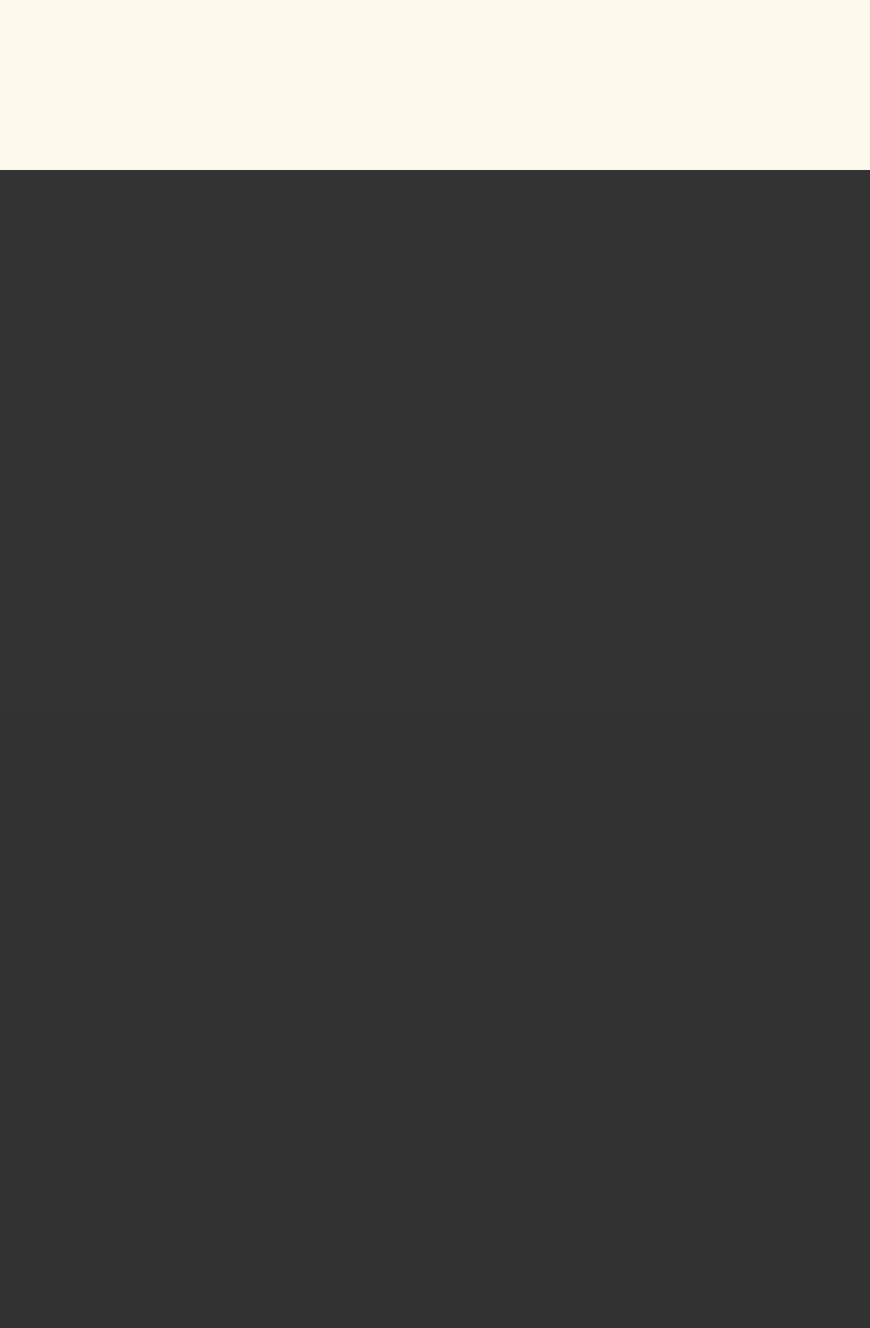
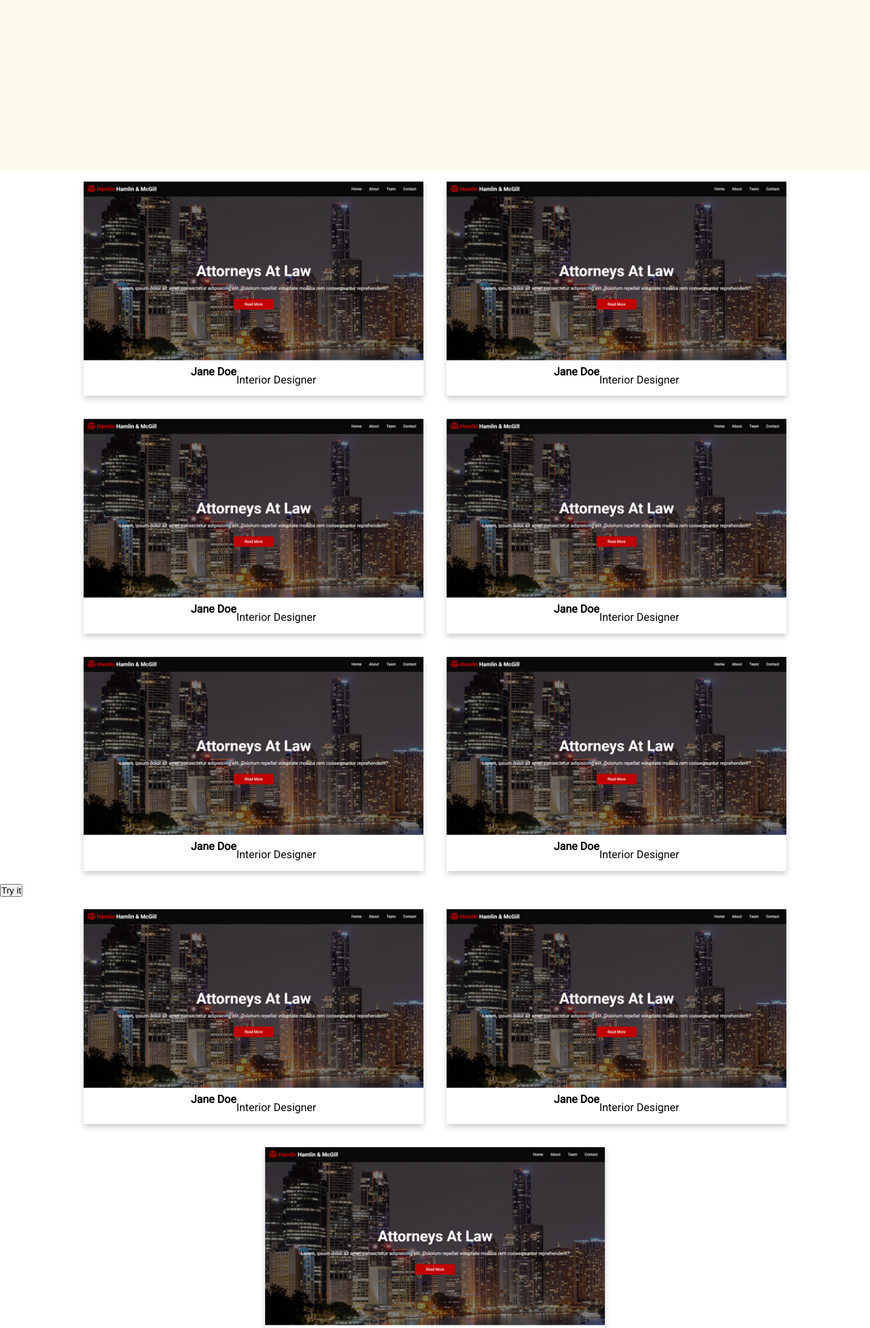
Before and after one commit to tmoran18/portfolio, a PHP site: page / in a window 1280 px wide. Shown: the part 1350-3303 px from the top of the page at 68% size. Before the commit the page ends 1600 px from the top, so only its background shows below. Run offline with PHP 8.4, Linux system fonts and the light colour scheme; some libraries are stand-ins or nearby versions.

Commit message:
Added cards grid to portfolio.

```diff
--- a/css/styles.css
+++ b/css/styles.css
@@ -225,8 +225,33 @@ background:#FDF9ED;
 /* Section: Portfolio */
 #portfolio{
    height:100vh;
-   background:#333333;
+   background:#fff;
 }
+
+.card-container,
+#more-cards {
+   /* padding: 10px 16px; */
+   display:flex;
+   flex-wrap: wrap;
+   max-width:1920px;
+   margin:0 auto;
+   justify-content: center;
+ }
+.card {
+   box-shadow: 0 4px 8px 0 rgba(0,0,0,0.2);
+   transition: 0.3s;
+   width: 30%;
+   margin:17px;
+   flex-basis:500px;
+
+ }
+
+ .card:hover {
+   box-shadow: 0 8px 16px 0 rgba(0,0,0,0.2);
+ }
+
+
+
 /* Section:Clients */
 
 #clients .items {
--- a/index.html
+++ b/index.html
@@ -49,8 +49,75 @@
 
    </section>
    <!-- Portfolio -->
-   <section id="portfolio" class="">
-
+   <section id="portfolio">
+      <div class="card-container">
+         <div class="card">
+            <img src="img/hhm-thumbnail.PNG" alt="Avatar" style="width:100%">
+            <div class="card-container">
+               <h4><b>Jane Doe</b></h4>
+               <p>Interior Designer</p>
+            </div>
+         </div>
+         <div class="card">
+            <img src="img/hhm-thumbnail.PNG" alt="Avatar" style="width:100%">
+            <div class="card-container">
+               <h4><b>Jane Doe</b></h4>
+               <p>Interior Designer</p>
+            </div>
+         </div>
+         <div class="card">
+            <img src="img/hhm-thumbnail.PNG" alt="Avatar" style="width:100%">
+            <div class="card-container">
+               <h4><b>Jane Doe</b></h4>
+               <p>Interior Designer</p>
+            </div>
+         </div>
+         <div class="card">
+            <img src="img/hhm-thumbnail.PNG" alt="Avatar" style="width:100%">
+            <div class="card-container">
+               <h4><b>Jane Doe</b></h4>
+               <p>Interior Designer</p>
+            </div>
+         </div>
+         <div class="card">
+            <img src="img/hhm-thumbnail.PNG" alt="Avatar" style="width:100%">
+            <div class="card-container">
+               <h4><b>Jane Doe</b></h4>
+               <p>Interior Designer</p>
+            </div>
+         </div>
+         <div class="card">
+            <img src="img/hhm-thumbnail.PNG" alt="Avatar" style="width:100%">
+            <div class="card-container">
+               <h4><b>Jane Doe</b></h4>
+               <p>Interior Designer</p>
+            </div>
+         </div>
+      </div>
+      <button onclick="myFunction()">Try it</button>
+      <div id="more-cards">
+         <div class="card">
+            <img src="img/hhm-thumbnail.PNG" alt="Avatar" style="width:100%">
+            <div class="card-container">
+               <h4><b>Jane Doe</b></h4>
+               <p>Interior Designer</p>
+            </div>
+         </div>
+         <div class="card">
+            <img src="img/hhm-thumbnail.PNG" alt="Avatar" style="width:100%">
+            <div class="card-container">
+               <h4><b>Jane Doe</b></h4>
+               <p>Interior Designer</p>
+            </div>
+         </div>
+         <div class="card">
+            <img src="img/hhm-thumbnail.PNG" alt="Avatar" style="width:100%">
+            <div class="card-container">
+               <h4><b>Jane Doe</b></h4>
+               <p>Interior Designer</p>
+            </div>
+         </div>
+      </div>
    </section>
    <!-- JQuery CDN -->
    <script src="https://code.jquery.com/jquery-3.3.1.min.js" integrity="sha256-FgpCb/KJQlLNfOu91ta32o/NMZxltwRo8QtmkMRdAu8=" crossorigin="anonymous"></script>
```
Also changed, not shown: img/hhm-thumbnail.PNG (added), js/main.js (line endings or trailing spaces).
